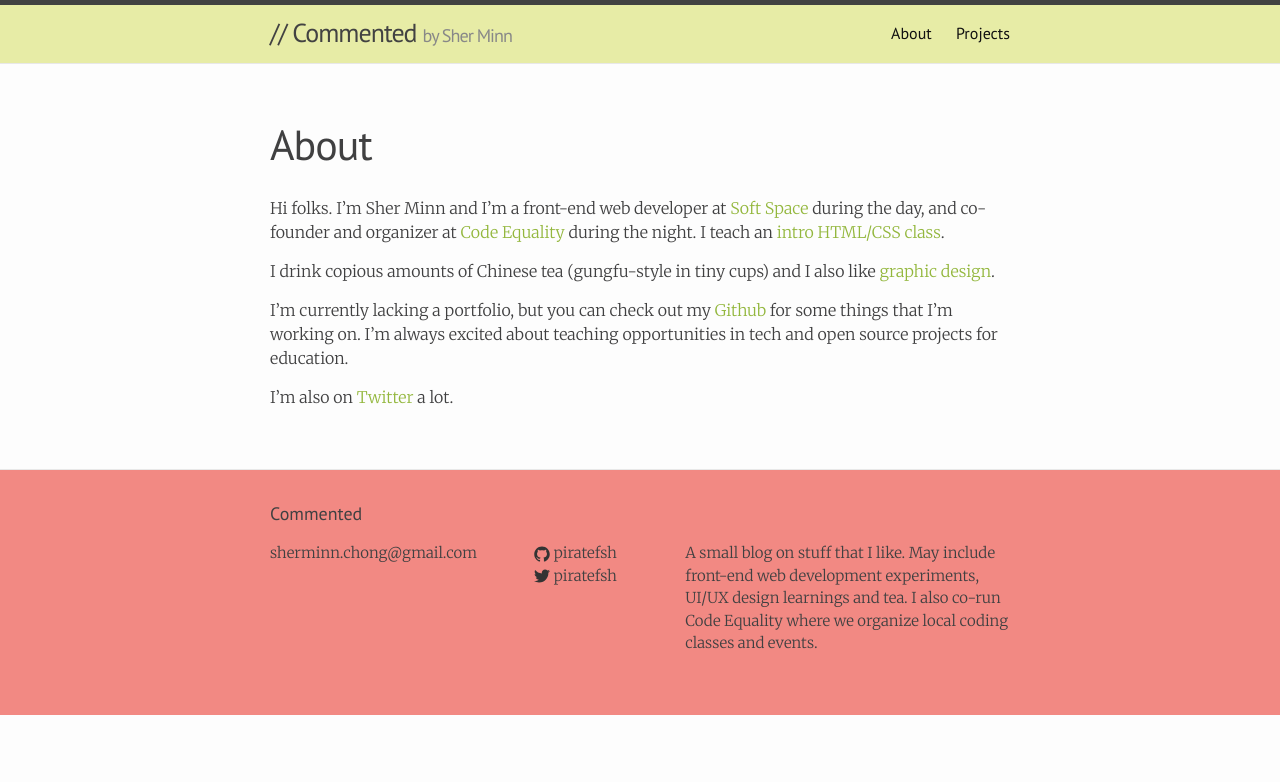
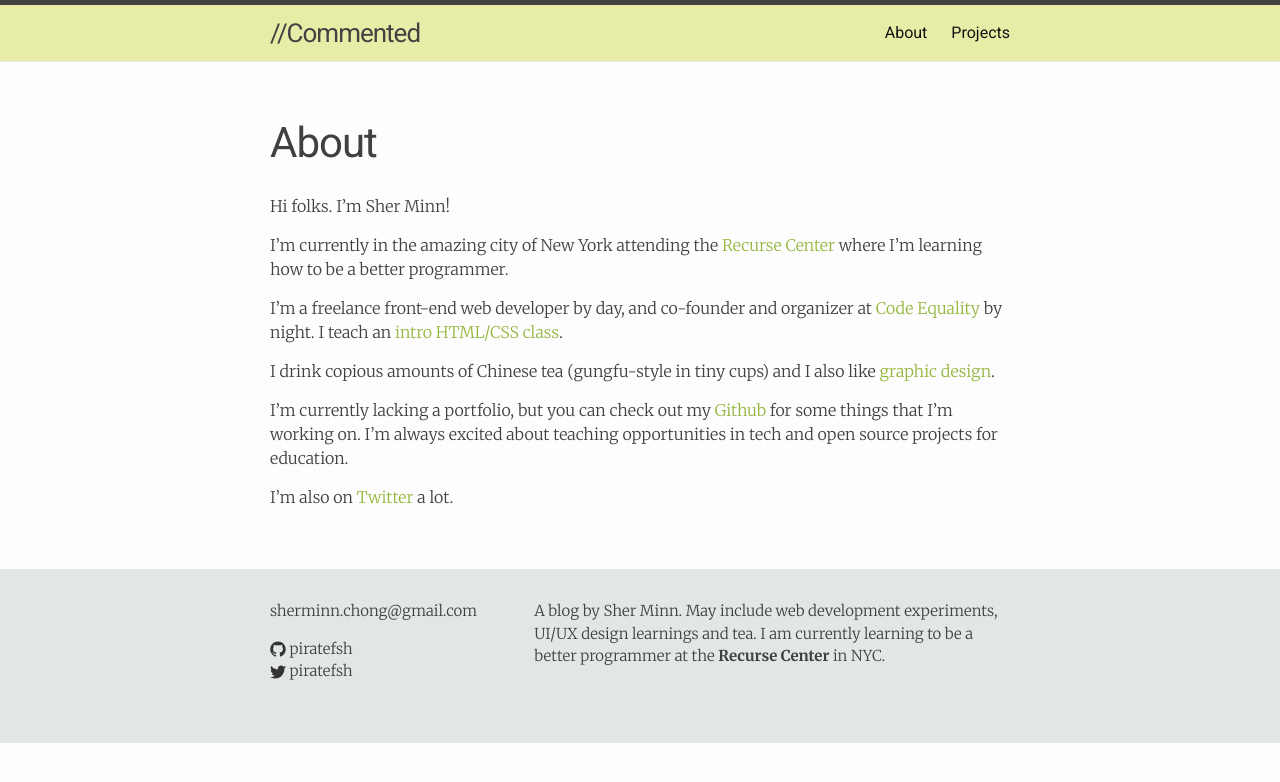
Before and after one commit to piratefsh/piratefsh.github.io, a Jekyll site: the page built from about.md, in a window 1280 px wide. Shown: the top 782 px of the page. Built offline with Jekyll 4.4.1, drawn with Linux system fonts in a browser that asks for light colours.

Commit message:
Update description and other stuff

```diff
--- a/_config.yml
+++ b/_config.yml
@@ -1,9 +1,7 @@
 # Site settings
 title: "Commented"
 email: sherminn.chong@gmail.com
-description: >
-    A small blog on stuff that I like. May include front-end web development experiments, UI/UX design learnings and tea.
-    I also co-run Code Equality where we organize local coding classes and events.
+description: "A blog by Sher Minn. May include web development experiments, UI/UX design learnings and tea. I am currently learning to be a better programmer at the <a target='_blank' href='https://www.recurse.com/'/>Recurse Center</a/> in NYC."
 baseurl: "" # the subpath of your site, e.g. /blog/
 url: "http://piratefsh.github.io" # the base hostname & protocol for your site
 twitter_username: piratefsh
--- a/_includes/footer.html
+++ b/_includes/footer.html
@@ -2,16 +2,13 @@
 
   <div class="wrapper">
 
-    <h2 class="footer-heading">{{ site.title }}</h2>
-
     <div class="footer-col-wrapper">
       <div class="footer-col  footer-col-1">
         <ul class="contact-list">
-          <li><a href="mailto:{{ site.email }}">{{ site.email }}</a></li>
+          <li>
+            <a href="mailto:{{ site.email }}">{{ site.email }}</a>
+          </li>
         </ul>
-      </div>
-
-      <div class="footer-col  footer-col-2">
         <ul class="social-media-list">
           {% if site.github_username %}
           <li>
@@ -47,6 +44,8 @@
       <div class="footer-col  footer-col-3">
         <p class="text">{{ site.description }}</p>
       </div>
+
+      <div class="footer-col  footer-col-2"></div>
     </div>
 
   </div>
--- a/_includes/header.html
+++ b/_includes/header.html
@@ -2,7 +2,7 @@
 
   <div class="wrapper">
 
-  <a class="site-title" href="{{ site.baseurl }}/">// {{ site.title }} <small>by Sher Minn</small></a>
+  <a class="site-title" href="{{ site.baseurl }}/">//{{ site.title }}</a>
 
     <nav class="site-nav">
       <a href="#" class="menu-icon">
--- a/_sass/_layout.scss
+++ b/_sass/_layout.scss
@@ -131,8 +131,8 @@
 }
 
 .footer-col-3 {
-    width: -webkit-calc(45% - (#{$spacing-unit} / 2));
-    width:         calc(45% - (#{$spacing-unit} / 2));
+    width: -webkit-calc(65% - (#{$spacing-unit} / 2));
+    width:         calc(65% - (#{$spacing-unit} / 2));
 }
 
 @include media-query($on-laptop) {
--- a/about.md
+++ b/about.md
@@ -4,7 +4,11 @@
 permalink: /about/
 ---
 
-Hi folks. I'm Sher Minn and I'm a front-end web developer at [Soft Space](http://softspace.com.my) during the day, and co-founder and organizer at [Code Equality](http://codeequality.org) during the night. I teach an [intro HTML/CSS class](http://codeequality.org/2014/06/16/introduction-to-htmlcss.html).
+Hi folks. I'm Sher Minn!
+
+I'm currently in the amazing city of New York attending the [Recurse Center](http://recurse.com) where I'm learning how to be a better programmer.
+
+I'm a freelance front-end web developer by day, and co-founder and organizer at [Code Equality](http://codeequality.org) by night. I teach an [intro HTML/CSS class](http://codeequality.org/2014/06/16/introduction-to-htmlcss.html).
 
 I drink copious amounts of Chinese tea (gungfu-style in tiny cups) and I also like [graphic design](http://behance.net/piratefsh).
 
--- a/css/style.sass
+++ b/css/style.sass
@@ -1,16 +1,16 @@
 ---
 ---
 
-@import url(http://fonts.googleapis.com/css?family=PT+Sans|Merriweather:300,700)
+@import url(http://fonts.googleapis.com/css?family=Roboto|Merriweather:300,700)
 // Constants
-$heading-font-family: 'PT Sans', 'Times New Roman', serif
+$heading-font-family: Roboto, 'Times New Roman', serif
 $body-font-family: Merriweather, 'Times New Roman', serif
 $body-text-color: #404041
 
 // Colors
 $color-primary: #93b73d
 $color-primary-light: #e7eca6
-$color-secondary: #f28983
+$color-secondary: #e2e6e6
 
 $space: 20px
 
@@ -50,8 +50,12 @@
     color: $body-text-color
     .footer-col-wrapper
         color: $body-text-color
+    .contact-list, .social-media-list
+        a
+            font-weight: normal
     a
         color: $body-text-color
+        font-weight: bold
 .site-title
     small
         font-size: 0.7em
```
